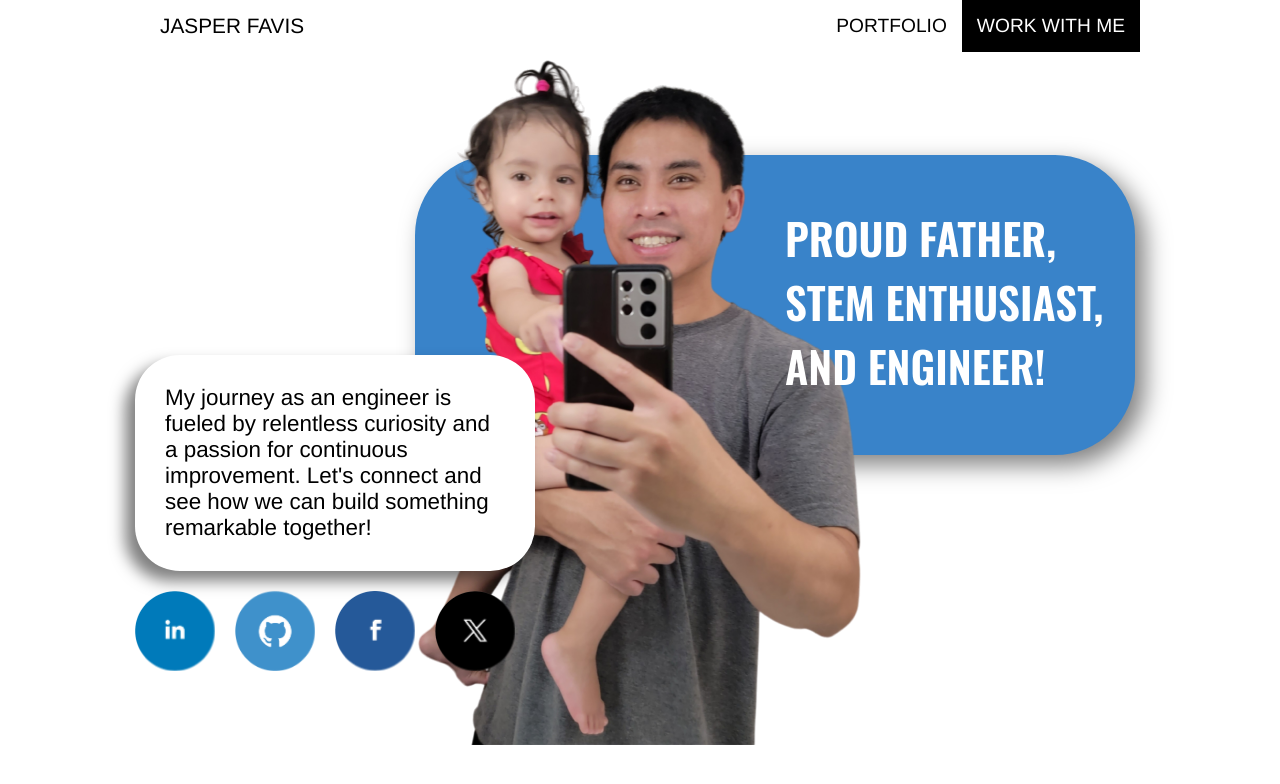
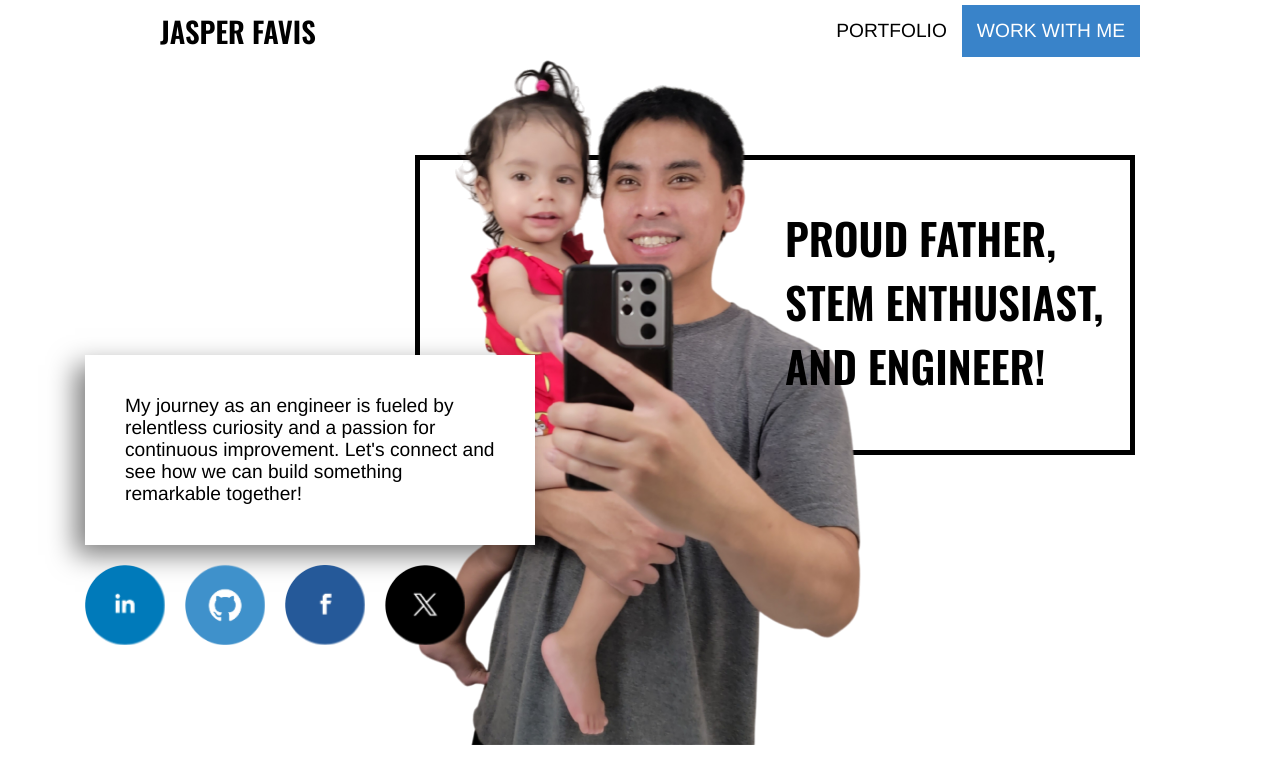
Before and after one commit to jasper-favis/portfolio-site-2, a plain HTML site: page index.html in a window 1280 px wide. Shown: the top 784 px of the page. Drawn offline with nearby package versions, Linux system fonts and the light colour scheme; a web font is replaced by a local one.

Commit message:
changed landing and cleaned up css

```diff
--- a/static/styles.css
+++ b/static/styles.css
@@ -187,17 +187,9 @@ html {
   --primary-font-heavy-bold: Raleway-ExtraBold, Helvetica;
   --secondary-font-normal: Oswald-Medium, Helvetica;
   --secondary-font-bold: Oswald-SemiBold, Helvetica;
-  --primary-font-size: 0.8rem;
-  --font-size-nav: 1.2rem;
+  --font-size-body: 1.2rem;
   --font-size-header: 2.5rem;
-  --initial-bg-color: black;
-  --primary-bg-color: white;
-  --secondary-bg-color: white;
-  --primary-font-color: black;
-  --design-color-one: rgb(57, 131, 201);
-  --load-time: 0.6s;
-  --longer-load-time: 1s;
-  --nav-delay: 0.6s;
+  --color-theme-1: rgb(57, 131, 201);
   --delay-1: 0.2s;
   --delay-2: 0.4s;
   --delay-3: 0.6s;
@@ -250,7 +242,7 @@ nav {
 footer {
   animation-name: fade-in;
   animation-delay: var(--delay-4);
-  animation-duration: var(--load-time);
+  animation-duration: var(--delay-3);
   animation-timing-function: ease-out;
   animation-fill-mode: forwards;
 }
@@ -272,11 +264,11 @@ nav {
   justify-content: space-between;
   align-items: center;
   text-transform: uppercase;
-  font-size: 1rem;
+  font-size: var(--font-size-nav);
   font-family: var(--secondary-font-normal);
   animation-name: slide-from-top;
   animation-delay: var(--delay-3);
-  animation-duration: var(--load-time);
+  animation-duration: var(--delay-3);
   animation-timing-function: ease-out;
   animation-fill-mode: forwards;
 }
@@ -287,8 +279,8 @@ nav {
   display: flex;
   align-items: center;
   text-decoration: none;
-  font-size: 1.3rem;
-  font-family: var(--primary-font-bold);
+  font-size: 1.8rem;
+  font-family: var(--secondary-font-bold);
   color: black;
 }
 
@@ -311,7 +303,7 @@ nav {
 
 #nav-links > li > a:hover {
   color: var(--secondary-font-color);
-  background-color: var(--design-color-one);
+  background-color: var(--color-theme-1);
   transition: background-color 0.4s, color 0.4s;
 }
 
@@ -324,7 +316,7 @@ nav {
 }
 
 #nav-links > li:last-child {
-  background-color: black;
+  background-color: var(--color-theme-1);
 }
 
 #nav-links > li:last-child > a {
@@ -343,9 +335,10 @@ nav {
   height: 300px;
   display: flex;
   align-items: center;
-  border-radius: 5em;
-  background-color: var(--design-color-one);
-  box-shadow: 10px 10px 25px rgba(0, 0, 0, 0.5);
+  /* border-radius: 3em; */
+  /* background-color: var(--color-theme-1); */
+  /* box-shadow: 10px 10px 25px rgba(0, 0, 0, 0.5); */
+  border: 5px solid black;
   animation-name: fade-in-from-right-50-25-0;
   animation-delay: var(--delay-2);
   animation-duration: 1s;
@@ -360,11 +353,11 @@ nav {
   width: 400px;
   font-family: var(--secondary-font-bold);
   font-size: 2.7rem;
-  color: white;
+  color: black;
   text-transform: uppercase;
   animation-name: fade-in-from-right-50;
   animation-delay: var(--delay-1);
-  animation-duration: var(--load-time);
+  animation-duration: var(--delay-3);
   animation-timing-function: ease-out;
   animation-fill-mode: forwards;
 }
@@ -388,15 +381,15 @@ nav {
 }
 
 #text-and-links > p {
-  padding: 30px;
+  padding: 40px;
   margin-bottom: 20px;
-  width: 400px;
+  width: 450px;
   font-family: var(--primary-font-bold);
-  font-size: 1.4rem;
+  font-size: var(--font-size-body);
   color: black;
   background-color: white;
-  border-radius: 2em;
-  box-shadow: -10px 10px 15px rgba(0, 0, 0, 0.5);
+  /* border-radius: 1em; */
+  box-shadow: -10px 10px 25px rgba(0, 0, 0, 0.5);
   animation-name: fade-in-from-left-50;
   animation-delay: var(--delay-1);
   animation-duration: 1s;
@@ -413,7 +406,7 @@ nav {
   display: inline-block;
   width: 80px;
   animation-name: fade-in-from-left-100;
-  animation-duration: var(--load-time);
+  animation-duration: var(--delay-3);
   animation-timing-function: ease-out;
   animation-fill-mode: forwards;
 }
@@ -450,8 +443,8 @@ nav {
 
 #image-track-wrapper {
   padding: 40px 0;
-  border-radius: 5em;
-  background-color: var(--design-color-one);
+  border-radius: 2em;
+  background-color: var(--color-theme-1);
   animation: reveal linear both;
   animation-duration: 1ms;
   animation-timeline: view();
```
Also changed, not shown: static/assets/images/website-logo.png (added).
